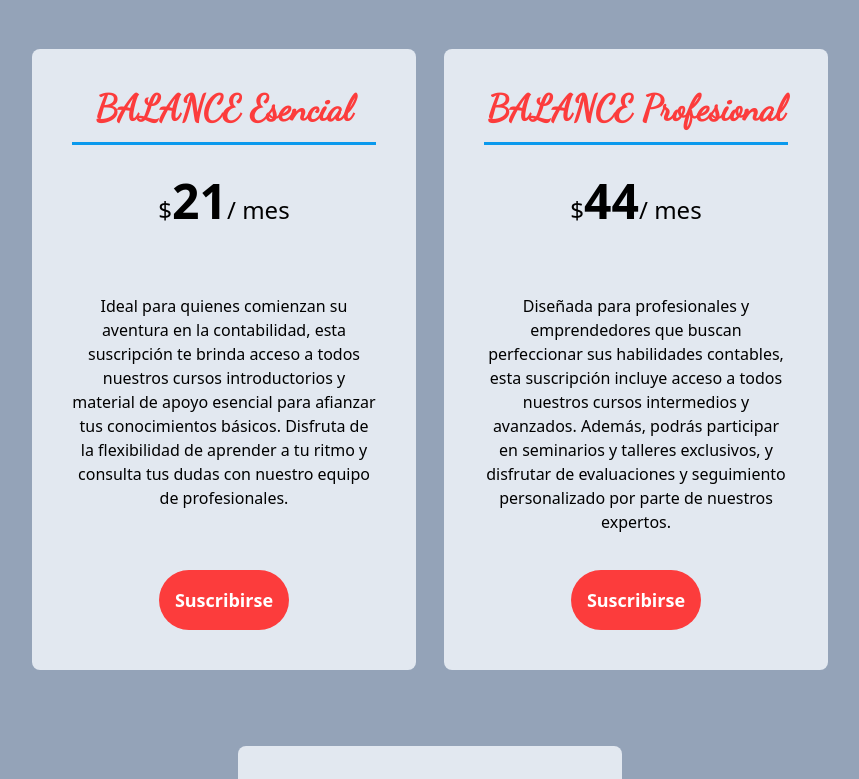
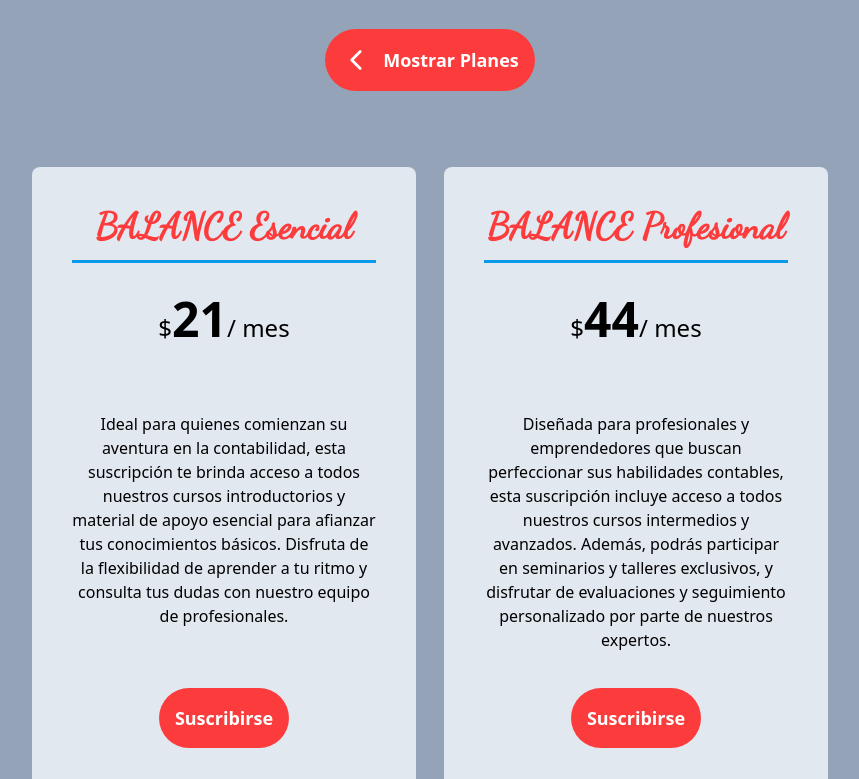
Before and after one commit to TeoryMan143/Contabilidad, a React (Vite) app: page / in a window 1280 px wide. Shown: the part 1491-2270 px from the top of the page, without its empty margins (210-1069 px from the left). Built offline with nearby package versions, Linux system fonts and the light colour scheme; a web font is replaced by a local one.

Commit message:
Created context

```diff
--- a/src/App.tsx
+++ b/src/App.tsx
@@ -1,11 +1,14 @@
 import Header from './interface/Header';
 import MainContent from './interface/MainContent';
+import { SubsContextProvider } from './context/SubsContext';
 
 function App() {
     return (
         <div className='flex flex-col min-h-screen overflow-hidden'>
             <Header />
-            <MainContent />
+            <SubsContextProvider>
+                <MainContent />
+            </SubsContextProvider>
         </div>
     );
 }
--- a/src/components/DefButton.tsx
+++ b/src/components/DefButton.tsx
@@ -1,11 +1,17 @@
 interface Props {
     children: string;
+    icon?: string | JSX.Element;
+    onClick: () => void;
 }
 
-function DefButton({ children }: Props) {
+function DefButton({ children, icon, onClick }: Props) {
     return (
-        <button className='bg-coral-red-500 text-white text-lg font-semibold p-4 rounded-full hover:bg-coral-red-400 active:translate-y-0.5'>
-            Suscribirse
+        <button
+            className='bg-coral-red-500 text-white text-lg font-semibold p-4 rounded-full hover:bg-coral-red-400 active:translate-y-0.5 transition-all flex items-center'
+            onClick={onClick}
+        >
+            {icon && <span className='mr-3 text-3xl '>{icon}</span>}
+            <span>{children}</span>
         </button>
     );
 }
--- a/src/components/TierCard.tsx
+++ b/src/components/TierCard.tsx
@@ -1,8 +1,14 @@
+import DefButton from './DefButton';
+
 interface Props {
     title: string;
     price: string;
     children: string;
 }
+
+const handleSub = () => {
+    alert('No disponible por el momento');
+};
 
 function TierCard({ title, price, children }: Props) {
     return (
@@ -20,10 +26,9 @@ function TierCard({ title, price, children }: Props) {
                     <span className='text-2xl'>/ mes</span>
                 </h3>
                 <p className='text-center flex-grow'>{children}</p>
+
                 <div className='flex flex-col justify-end'>
-                    <button className='bg-coral-red-500 text-white text-lg font-semibold p-4 rounded-full hover:bg-coral-red-400 active:translate-y-0.5'>
-                        Suscribirse
-                    </button>
+                    <DefButton onClick={handleSub}>Suscribirse</DefButton>
                 </div>
             </div>
         </div>
--- /dev/null
+++ b/src/context/SubsContext.tsx
@@ -0,0 +1,25 @@
+import { createContext, useState } from 'react';
+
+interface Props {
+    children: JSX.Element | JSX.Element[];
+}
+
+interface ISubsContext {
+    showSubs: boolean;
+    setShowSubs: React.Dispatch<React.SetStateAction<boolean>>;
+}
+
+export const SubsContext = createContext<ISubsContext>({
+    showSubs: true,
+    setShowSubs: () => true,
+});
+
+export function SubsContextProvider({ children }: Props) {
+    const [showSubs, setShowSubs] = useState(false);
+
+    return (
+        <SubsContext.Provider value={{ showSubs, setShowSubs }}>
+            {children}
+        </SubsContext.Provider>
+    );
+}
--- a/src/interface/MainContent.tsx
+++ b/src/interface/MainContent.tsx
@@ -1,8 +1,18 @@
 import { TypeAnimation } from 'react-type-animation';
 import MainText from './MainText';
 import TierCard from '../components/TierCard';
+import DefButton from '../components/DefButton';
+import { IoIosArrowBack } from 'react-icons/io';
+import { useContext } from 'react';
+import { SubsContext } from '../context/SubsContext';
 
 function MainContent() {
+    const { showSubs, setShowSubs } = useContext(SubsContext);
+
+    const handleShow = () => {
+        setShowSubs(!showSubs);
+    };
+
     return (
         <main className='p-20 flex-grow bg-slate-400'>
             <h2 className='text-center text-5xl font-dongle'>
@@ -25,7 +35,12 @@ function MainContent() {
                 con BALANCE! 🌟
             </h2>
             <MainText />
-            <div className='flex justify-center gap-7 flex-wrap'>
+            <div className='flex justify-center my-7'>
+                <DefButton icon={<IoIosArrowBack />} onClick={handleShow}>
+                    Mostrar Planes
+                </DefButton>
+            </div>
+            <div className='flex justify-center gap-7 flex-wrap '>
                 <TierCard title='BALANCE Esencial' price='21'>
                     Ideal para quienes comienzan su aventura en la contabilidad,
                     esta suscripción te brinda acceso a todos nuestros cursos
```
